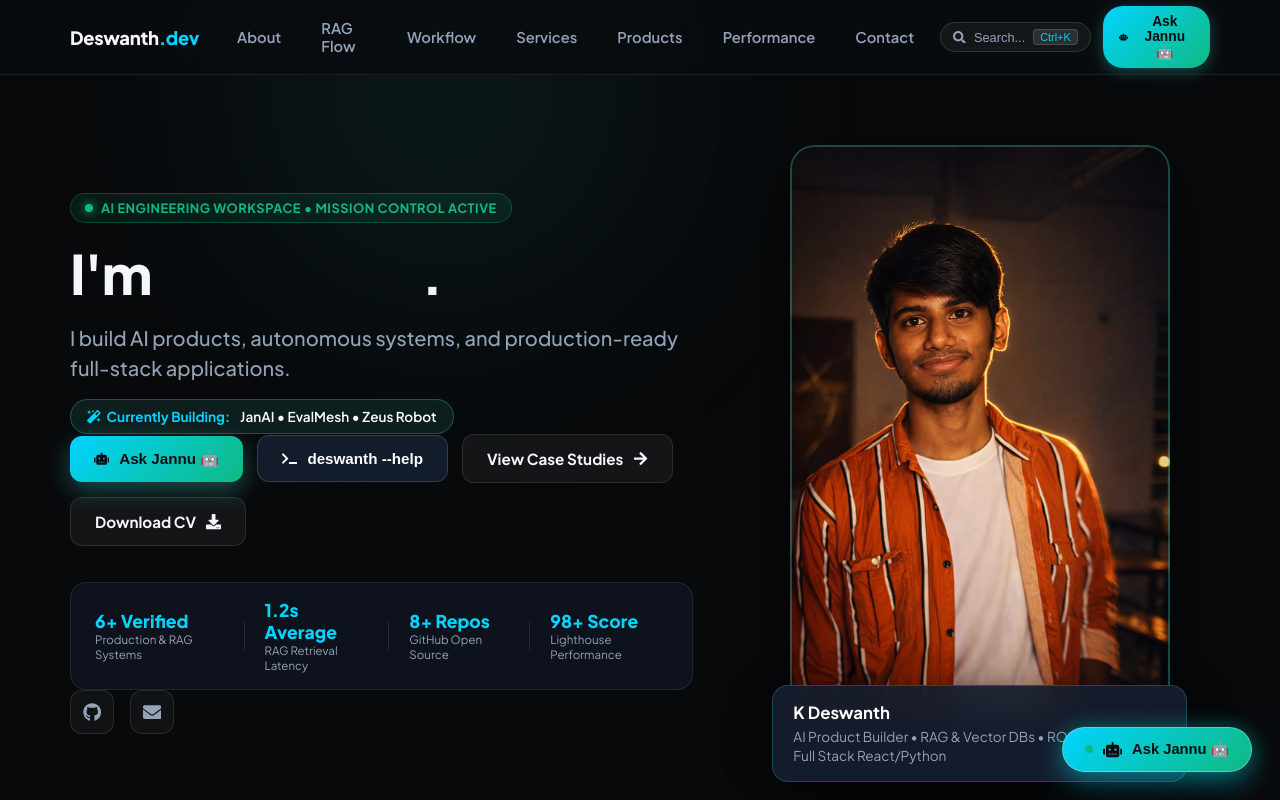
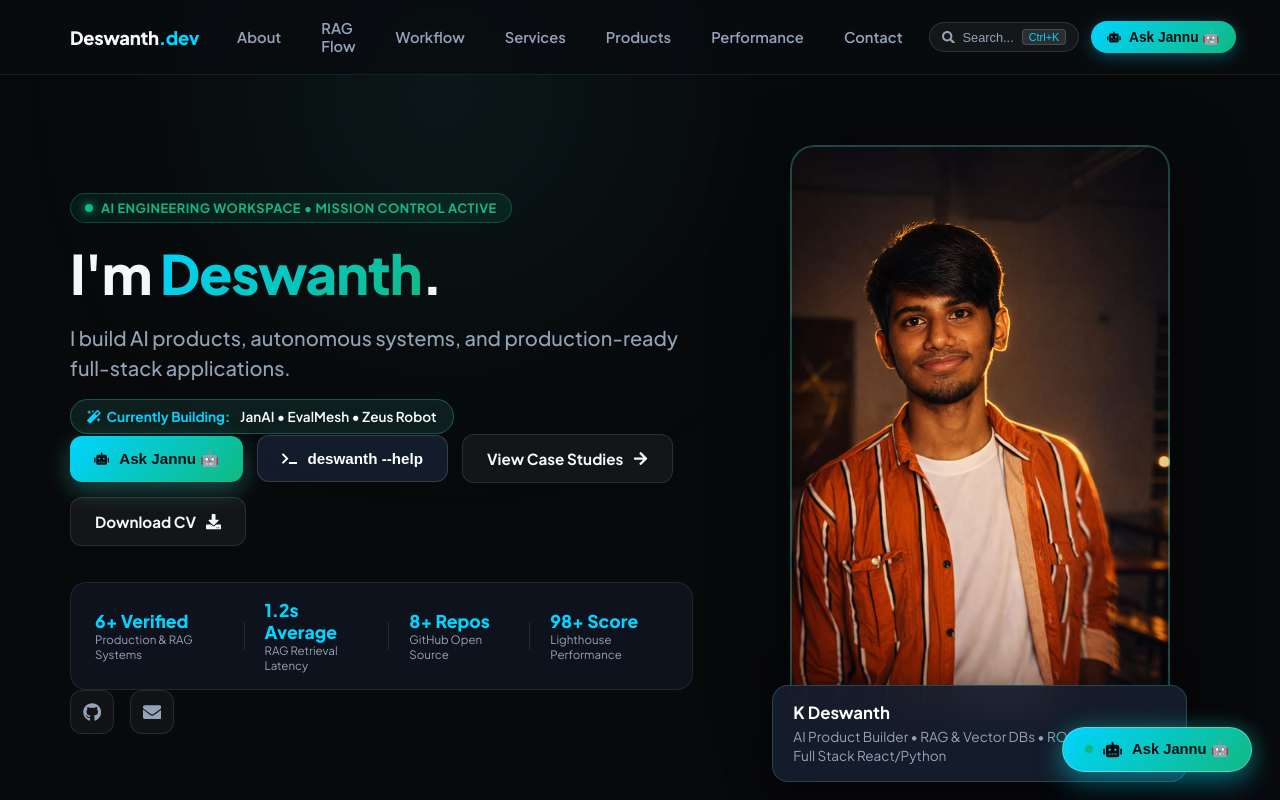
Before and after one commit to deswanth12/portfolio, a React (Vite) app: page / in a window 1280 px wide. Shown: the top 800 px of the page. Built offline with nearby package versions, Linux system fonts and the light colour scheme.

Commit message:
fix: Fix gradient-text visibility and prevent button text wrapping across header and floating triggers

```diff
--- a/src/index.css
+++ b/src/index.css
@@ -162,9 +162,10 @@ button:focus-visible {
   color: #090c10;
   font-size: 0.86rem;
   font-weight: 700;
+  white-space: nowrap;
   border: none;
   cursor: pointer;
-  box-shadow: 0 4px 15px rgba(57, 211, 199, 0.3);
+  box-shadow: 0 4px 15px rgba(0, 212, 255, 0.3);
   transition: all 0.25s ease;
 }
 
@@ -215,9 +216,12 @@ button:focus-visible {
 }
 
 .gradient-text {
-  background: linear-gradient(135deg, #00f2fe, #4facfe, var(--cyan), var(--violet));
+  color: #00d4ff;
+  background: linear-gradient(135deg, #00d4ff 0%, #10b981 100%);
   -webkit-background-clip: text;
+  background-clip: text;
   -webkit-text-fill-color: transparent;
+  display: inline-block;
 }
 
 .desc {
@@ -1374,6 +1378,7 @@ button:focus-visible {
   border-radius: 30px;
   font-size: 0.92rem;
   font-weight: 800;
+  white-space: nowrap;
   display: flex;
   align-items: center;
   gap: 10px;
```
